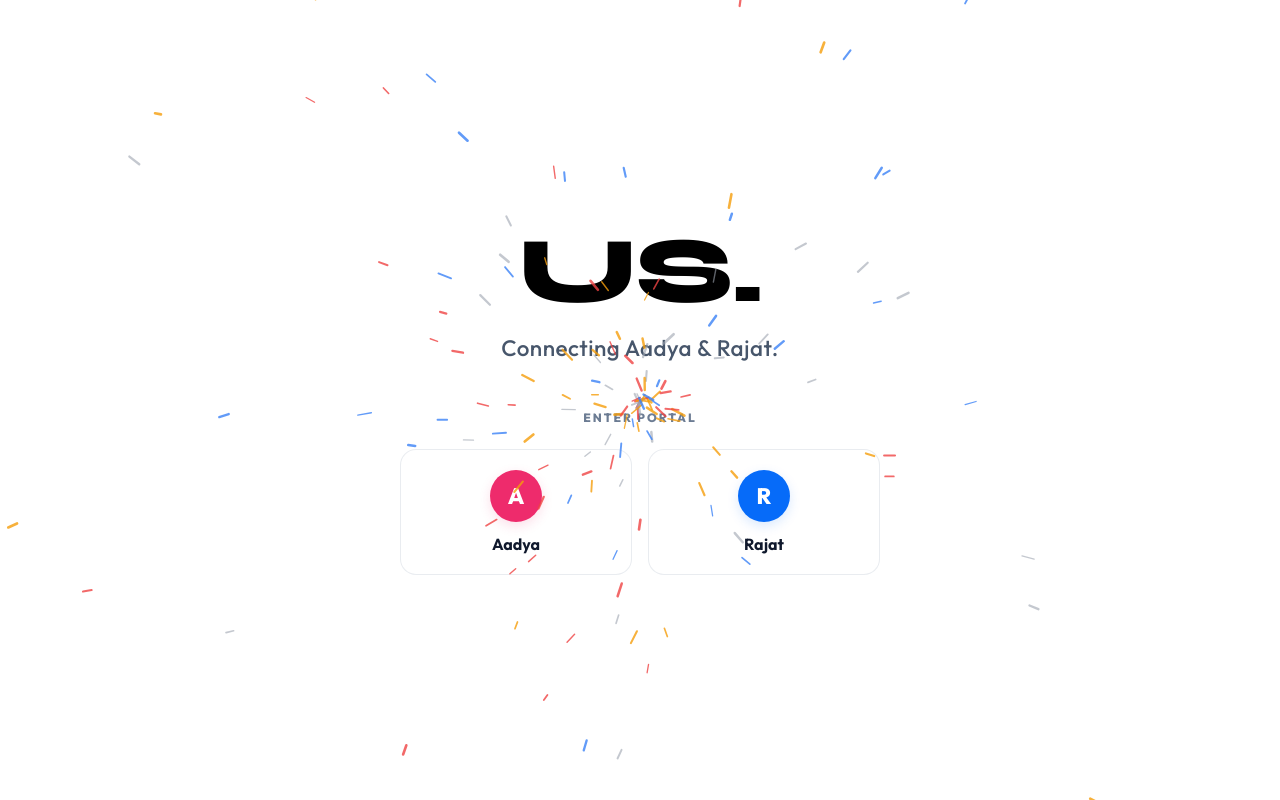
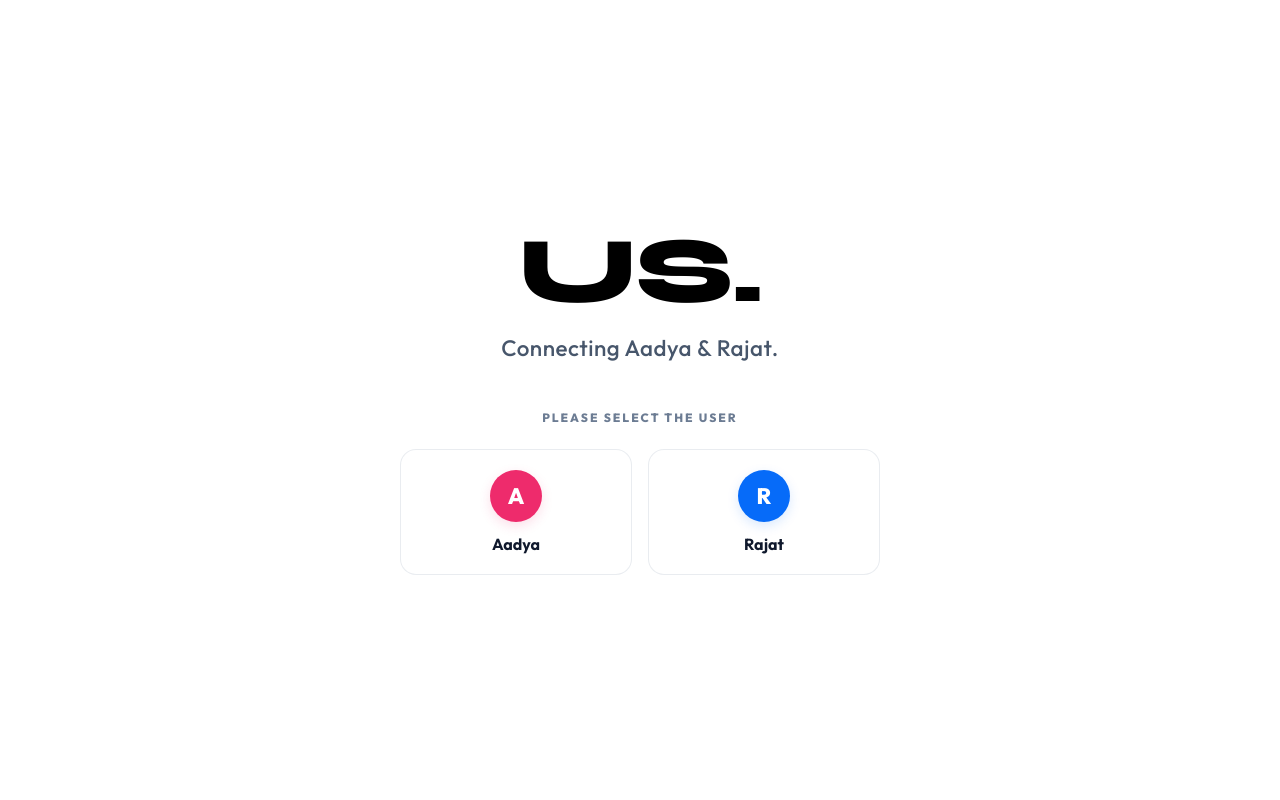
Before and after one commit to rajatupreti-10/us-portal, a plain HTML site: page index.html in a window 1280 px wide. Drawn offline with nearby package versions, Linux system fonts and the light colour scheme.

Commit message:
ux: remove background particles from landing page and change action label to Please Select The User

```diff
--- a/app.js
+++ b/app.js
@@ -263,10 +263,7 @@ function animateParticles() {
   ctx.clearRect(0, 0, canvas.width, canvas.height);
 
   if (currentUser === null) {
-    landingParticles.forEach(p => {
-      p.update();
-      p.draw(ctx);
-    });
+    // No particles rendered on landing page (solid white background)
   } else {
     // Keep animation alive even when user is inactive (no mouse moves for > 4 seconds)
     if (mouse.x !== null && mouse.y !== null && (Date.now() - lastMouseMove < 4000)) {
--- a/index.html
+++ b/index.html
@@ -23,7 +23,7 @@
       </header>
 
       <div class="hero-actions-wrapper reveal-item">
-        <span class="hero-action-label">Enter Portal</span>
+        <span class="hero-action-label">Please Select The User</span>
         <div class="partner-selector">
           <button class="partner-btn btn-aadya" data-user="Aadya">
             <div class="partner-avatar">A</div>
```
